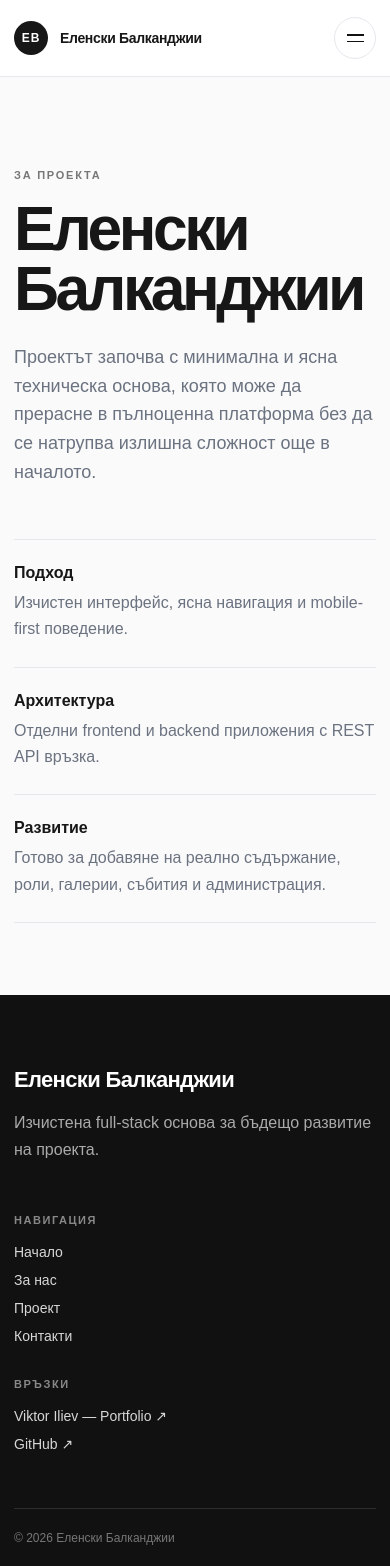
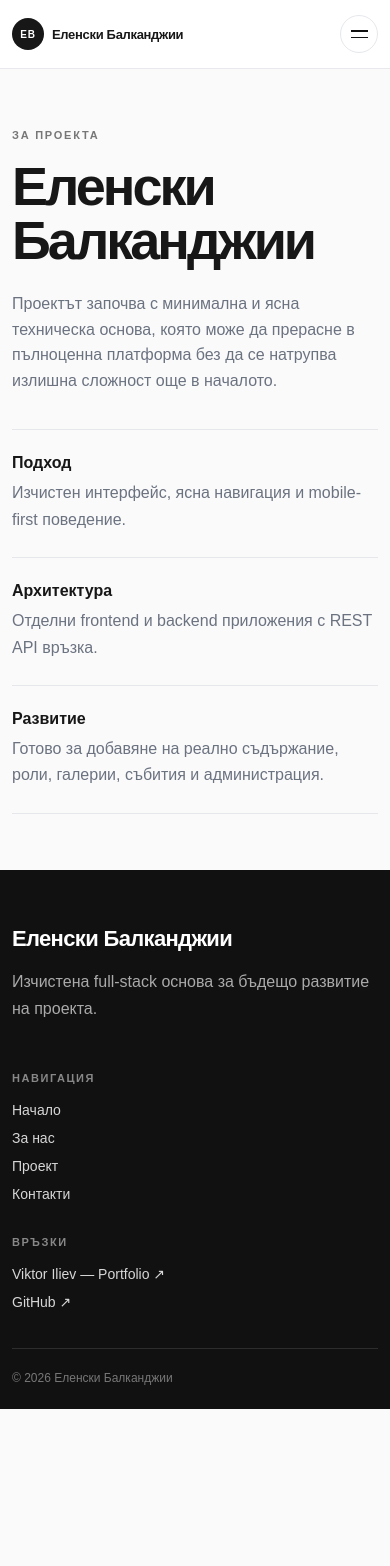
Before and after one commit to viktor132607/ElenskiBalkandzii.Client, a Next.js app: page /about in a window 390 px wide. Shown: the top 1566 px of the page. After the commit the page ends 1409 px from the top, so only its background shows below. Built offline with nearby package versions, Linux system fonts and the light colour scheme.

Commit message:
Improve responsive layout across client

```diff
--- a/src/app/globals.css
+++ b/src/app/globals.css
@@ -15,7 +15,9 @@ body {
   color: var(--text);
   font-family: Arial, Helvetica, sans-serif;
   -webkit-font-smoothing: antialiased;
+  overflow-x: hidden;
 }
+img, video, iframe { max-width: 100%; height: auto; }
 a { color: inherit; text-decoration: none; }
 button { font: inherit; }
 
@@ -36,15 +38,17 @@ button { font: inherit; }
 }
 .nav-shell {
   width: min(1320px, calc(100% - 40px));
-  height: 76px;
+  min-height: 76px;
   margin: 0 auto;
   display: flex;
   align-items: center;
   justify-content: space-between;
   gap: 24px;
 }
-.brand { display: inline-flex; align-items: center; gap: 12px; font-weight: 800; letter-spacing: -.02em; }
+.brand { display: inline-flex; align-items: center; gap: 12px; min-width: 0; font-weight: 800; letter-spacing: -.02em; }
+.brand span:last-child { white-space: nowrap; overflow: hidden; text-overflow: ellipsis; }
 .brand-mark {
+  flex: 0 0 auto;
   width: 38px;
   height: 38px;
   display: grid;
@@ -56,12 +60,12 @@ button { font: inherit; }
   letter-spacing: .08em;
 }
 .desktop-nav { display: flex; align-items: center; gap: 28px; }
-.nav-link { position: relative; padding: 28px 0 26px; color: #666; font-size: 14px; font-weight: 700; }
+.nav-link { position: relative; padding: 28px 0 26px; color: #666; font-size: 14px; font-weight: 700; white-space: nowrap; }
 .nav-link:hover, .nav-link.active { color: #111; }
 .nav-link.active::after { content: ""; position: absolute; left: 0; right: 0; bottom: -1px; height: 2px; background: #111; }
-.nav-portfolio { padding: 11px 18px; border-radius: 999px; background: #111; color: #fff; font-size: 13px; font-weight: 700; }
+.nav-portfolio { padding: 11px 18px; border-radius: 999px; background: #111; color: #fff; font-size: 13px; font-weight: 700; white-space: nowrap; }
 .nav-portfolio:hover { background: #333; }
-.menu-button { display: none; width: 42px; height: 42px; border: 1px solid var(--line); border-radius: 50%; background: #fff; align-items: center; justify-content: center; flex-direction: column; gap: 5px; }
+.menu-button { display: none; flex: 0 0 auto; width: 42px; height: 42px; border: 1px solid var(--line); border-radius: 50%; background: #fff; align-items: center; justify-content: center; flex-direction: column; gap: 5px; }
 .menu-button span { width: 17px; height: 1.5px; background: #111; }
 .mobile-nav { display: none; }
 
@@ -69,12 +73,12 @@ button { font: inherit; }
 .hero-grid { display: grid; grid-template-columns: minmax(0, 1.4fr) minmax(280px, .6fr); gap: 72px; align-items: end; }
 .eyebrow { display: inline-block; margin-bottom: 18px; color: #777; font-size: 11px; font-weight: 800; letter-spacing: .16em; text-transform: uppercase; }
 h1, h2, h3, p { margin-top: 0; }
-h1 { max-width: 900px; margin-bottom: 24px; font-size: clamp(48px, 7vw, 92px); line-height: .96; letter-spacing: -.055em; }
-h2 { margin-bottom: 18px; font-size: clamp(34px, 4vw, 56px); line-height: 1; letter-spacing: -.04em; }
+h1 { max-width: 900px; margin-bottom: 24px; font-size: clamp(48px, 7vw, 92px); line-height: .96; letter-spacing: -.055em; overflow-wrap: anywhere; }
+h2 { margin-bottom: 18px; font-size: clamp(34px, 4vw, 56px); line-height: 1; letter-spacing: -.04em; overflow-wrap: anywhere; }
 h3 { margin-bottom: 10px; font-size: 24px; letter-spacing: -.025em; }
 .hero-copy { max-width: 760px; margin-bottom: 32px; color: var(--muted); font-size: clamp(18px, 2vw, 22px); line-height: 1.6; }
 .actions { display: flex; flex-wrap: wrap; gap: 12px; }
-.button { display: inline-flex; align-items: center; justify-content: center; min-height: 48px; padding: 0 22px; border-radius: 999px; border: 1px solid #111; font-size: 14px; font-weight: 800; transition: .2s ease; }
+.button { display: inline-flex; align-items: center; justify-content: center; min-height: 48px; padding: 0 22px; border-radius: 999px; border: 1px solid #111; font-size: 14px; font-weight: 800; transition: .2s ease; text-align: center; }
 .button-dark { background: #111; color: #fff; }
 .button-dark:hover { background: #333; }
 .button-light { background: #fff; color: #111; border-color: #d1d5db; }
@@ -86,15 +90,15 @@ h3 { margin-bottom: 10px; font-size: 24px; letter-spacing: -.025em; }
 
 .section-heading { max-width: 760px; margin-bottom: 40px; }
 .section-heading p, .prose p { color: var(--muted); font-size: 17px; line-height: 1.7; }
-.card-grid { display: grid; grid-template-columns: repeat(3, 1fr); gap: 18px; }
-.card { min-height: 250px; padding: 28px; border: 1px solid var(--line); border-radius: 22px; background: #fff; }
+.card-grid { display: grid; grid-template-columns: repeat(3, minmax(0, 1fr)); gap: 18px; }
+.card { min-width: 0; min-height: 250px; padding: 28px; border: 1px solid var(--line); border-radius: 22px; background: #fff; }
 .card > span { display: block; margin-bottom: 56px; color: #999; font-size: 11px; font-weight: 800; text-transform: uppercase; letter-spacing: .12em; }
 .card p { margin-bottom: 0; color: var(--muted); line-height: 1.65; }
-.split-block { display: grid; grid-template-columns: 1fr 1fr; gap: 64px; align-items: start; }
+.split-block { display: grid; grid-template-columns: repeat(2, minmax(0, 1fr)); gap: 64px; align-items: start; }
 .text-link { display: inline-block; margin-top: 10px; font-weight: 800; border-bottom: 1px solid #111; padding-bottom: 4px; }
 .info-list { margin-top: 52px; border-top: 1px solid var(--line); }
-.info-list > div { display: grid; grid-template-columns: 180px 1fr; gap: 28px; padding: 24px 0; border-bottom: 1px solid var(--line); }
-.info-list span { color: var(--muted); line-height: 1.65; }
+.info-list > div { display: grid; grid-template-columns: 180px minmax(0, 1fr); gap: 28px; padding: 24px 0; border-bottom: 1px solid var(--line); }
+.info-list span { color: var(--muted); line-height: 1.65; overflow-wrap: anywhere; }
 
 .site-footer { background: #111; color: #fff; padding: 72px 0 24px; }
 .footer-grid { width: min(1180px, calc(100% - 40px)); margin: 0 auto; display: grid; grid-template-columns: 1.6fr 1fr 1fr; gap: 48px; }
@@ -102,34 +106,75 @@ h3 { margin-bottom: 10px; font-size: 24px; letter-spacing: -.025em; }
 .footer-copy { max-width: 360px; margin-top: 16px; color: #aaa; line-height: 1.7; }
 .footer-title { margin-bottom: 18px; color: #888; font-size: 11px; font-weight: 800; letter-spacing: .14em; text-transform: uppercase; }
 .footer-links { display: grid; gap: 12px; }
-.footer-links a { color: #d7d7d7; font-size: 14px; }
+.footer-links a { color: #d7d7d7; font-size: 14px; overflow-wrap: anywhere; }
 .footer-links a:hover { color: #fff; }
 .footer-bottom { width: min(1180px, calc(100% - 40px)); margin: 56px auto 0; padding-top: 22px; border-top: 1px solid #2d2d2d; color: #777; font-size: 12px; }
 
+@media (max-width: 1100px) {
+  .desktop-nav { gap: 18px; }
+  .nav-link { font-size: 13px; }
+  .nav-portfolio { padding-inline: 15px; }
+  .hero-grid { grid-template-columns: minmax(0, 1.2fr) minmax(260px, .8fr); gap: 40px; }
+  .section { padding: 82px 0; }
+  .card-grid { grid-template-columns: repeat(2, minmax(0, 1fr)); }
+  .footer-grid { grid-template-columns: 1.3fr 1fr 1fr; gap: 32px; }
+}
+
 @media (max-width: 820px) {
+  .nav-shell { min-height: 68px; }
   .desktop-nav { display: none; }
   .menu-button { display: flex; }
-  .mobile-nav { display: grid; border-top: 1px solid var(--line); background: #fff; padding: 10px 20px 18px; }
+  .mobile-nav {
+    display: grid;
+    max-height: calc(100vh - 68px);
+    overflow-y: auto;
+    border-top: 1px solid var(--line);
+    background: #fff;
+    padding: 10px 20px 18px;
+  }
   .mobile-nav a { padding: 14px 0; border-bottom: 1px solid var(--line); color: #555; font-weight: 700; }
   .mobile-nav a:last-child { border-bottom: 0; color: #111; }
   .mobile-nav a.active { color: #111; }
-  .hero-grid, .split-block, .footer-grid { grid-template-columns: 1fr; }
-  .hero-grid { gap: 36px; }
+  .hero-grid, .split-block { grid-template-columns: 1fr; }
+  .hero-grid { gap: 32px; }
+  .hero-panel { max-width: 620px; }
   .card-grid { grid-template-columns: 1fr; }
-  .section { padding: 72px 0; }
-  .page-hero { padding-top: 88px; }
+  .section { padding: 68px 0; }
+  .page-hero { padding-top: 84px; min-height: auto; }
   .card { min-height: 0; }
   .card > span { margin-bottom: 32px; }
   .info-list > div { grid-template-columns: 1fr; gap: 8px; }
-  .footer-grid { gap: 34px; }
+  .footer-grid { grid-template-columns: repeat(2, minmax(0, 1fr)); gap: 34px; }
+  .footer-grid > :first-child { grid-column: 1 / -1; }
+  .footer-copy { max-width: 560px; }
 }
 
-@media (max-width: 520px) {
-  .container, .nav-shell, .footer-grid, .footer-bottom { width: min(100% - 28px, 1180px); }
-  .brand span:last-child { font-size: 14px; }
-  .brand-mark { width: 34px; height: 34px; }
-  h1 { font-size: clamp(42px, 16vw, 64px); }
-  .hero { padding-top: 80px; }
+@media (max-width: 620px) {
+  .container, .nav-shell, .footer-grid, .footer-bottom { width: min(100% - 32px, 1180px); }
+  .section { padding: 56px 0; }
+  .hero { padding-top: 68px; }
+  h1 { font-size: clamp(42px, 13vw, 64px); line-height: 1; }
+  h2 { font-size: clamp(32px, 10vw, 46px); }
+  h3 { font-size: 21px; }
+  .hero-copy, .section-heading p, .prose p { font-size: 16px; }
+  .hero-panel, .card { padding: 22px; border-radius: 18px; }
   .actions { align-items: stretch; flex-direction: column; }
   .button { width: 100%; }
+  .footer-grid { grid-template-columns: 1fr; }
+  .footer-grid > :first-child { grid-column: auto; }
+  .site-footer { padding-top: 56px; }
+  .footer-bottom { margin-top: 38px; }
 }
+
+@media (max-width: 420px) {
+  .container, .nav-shell, .footer-grid, .footer-bottom { width: min(100% - 24px, 1180px); }
+  .brand { gap: 8px; max-width: calc(100% - 52px); }
+  .brand span:last-child { font-size: 13px; }
+  .brand-mark { width: 32px; height: 32px; font-size: 10px; }
+  .menu-button { width: 38px; height: 38px; }
+  .mobile-nav { padding-inline: 14px; }
+  h1 { font-size: clamp(38px, 15vw, 54px); }
+  .hero-panel strong { font-size: 21px; }
+  .section-heading { margin-bottom: 28px; }
+  .info-list { margin-top: 36px; }
+}
```
